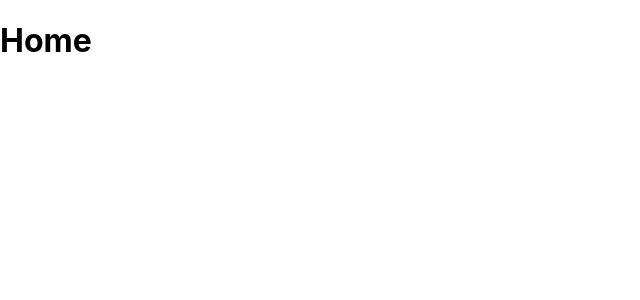
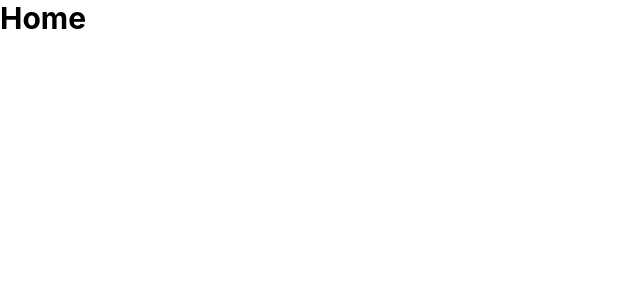
Before and after one commit to GabriellCastro/FPF_Tech_Front, a React (Create React App) app: page / in a window 1280 px wide. Shown: the top 300 px of the page, without its empty margins (0-640 px from the left). Built offline with nearby package versions, Linux system fonts and the light colour scheme.

Commit message:
Configurando tailwindcss  🚀

```diff
--- a/package.json
+++ b/package.json
@@ -36,5 +36,8 @@
       "last 1 firefox version",
       "last 1 safari version"
     ]
+  },
+  "devDependencies": {
+    "tailwindcss": "^3.0.18"
   }
 }
--- a/public/index.html
+++ b/public/index.html
@@ -5,6 +5,7 @@
     <link rel="icon" href="%PUBLIC_URL%/favicon.ico" />
     <meta name="viewport" content="width=device-width, initial-scale=1" />
     <meta name="theme-color" content="#000000" />
+    <script src="https://cdn.tailwindcss.com"></script>
     <meta
       name="description"
       content="Web site created using create-react-app"
@@ -24,7 +25,7 @@
       work correctly both with client-side routing and a non-root public URL.
       Learn how to configure a non-root public URL by running `npm run build`.
     -->
-    <title>React App</title>
+    <title>FPF Tech</title>
   </head>
   <body>
     <noscript>You need to enable JavaScript to run this app.</noscript>
--- a/src/pages/Home/index.js
+++ b/src/pages/Home/index.js
@@ -3,8 +3,7 @@ import React from 'react';
 function Home() {
   return (
     <>
-      <h1>Home</h1>
-      { console.log("aqui") }
+      <h1 className="text-3xl font-bold">Home</h1>
     </>
    );
 }
```
Also changed, not shown: src/components/Header.js (added, +9 -0 lines), 3 other files (tests, documents, lock files or other folders).
